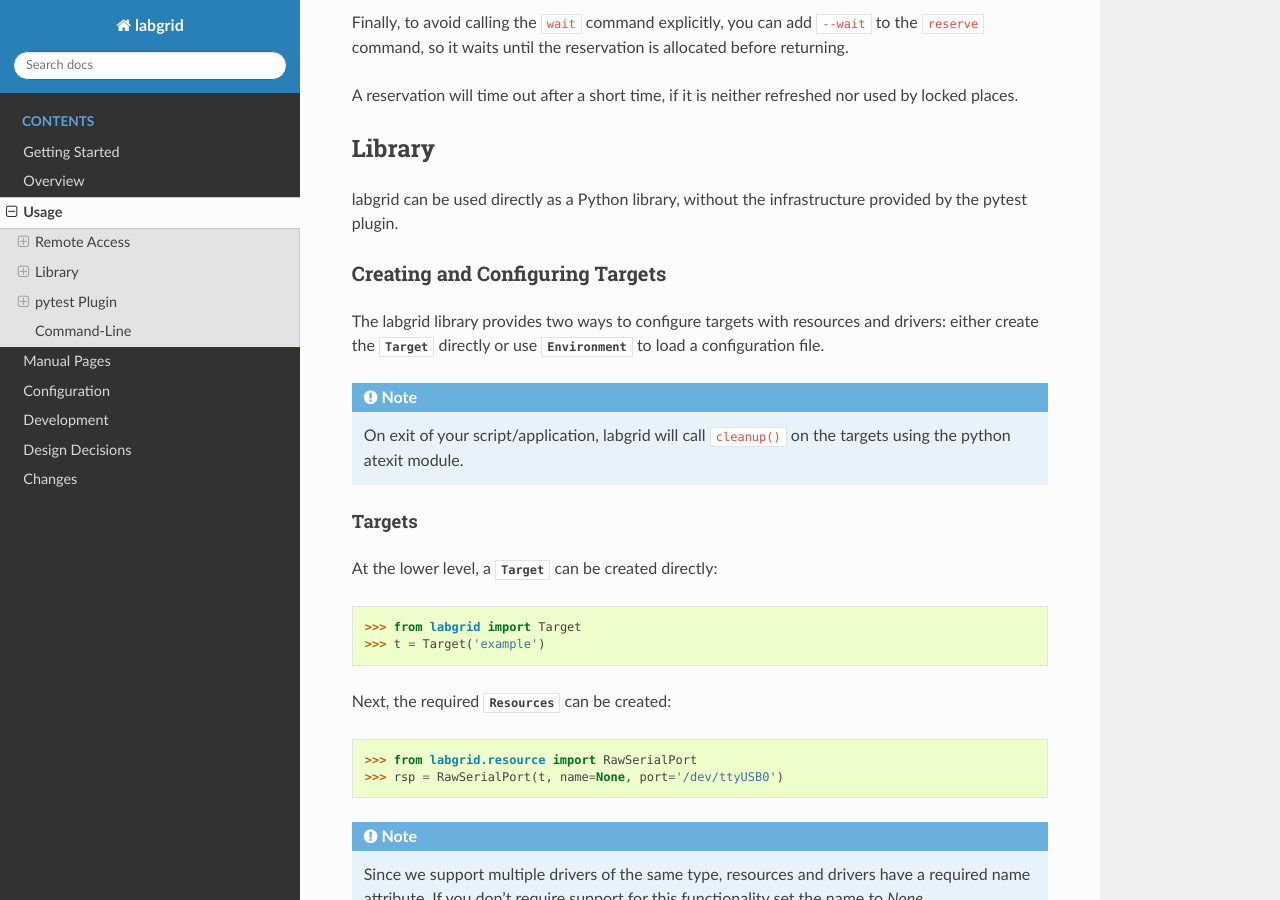
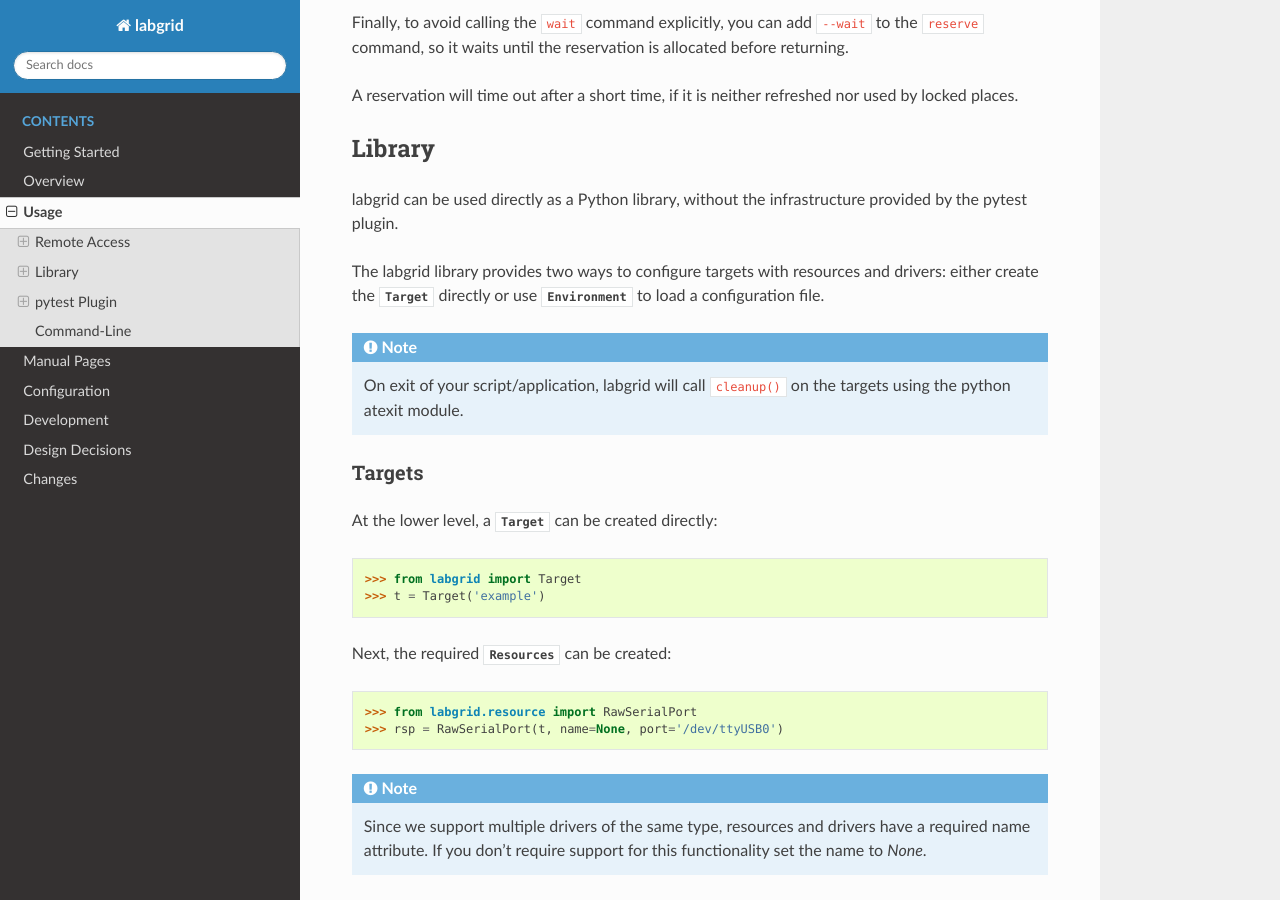
Before and after one commit to labgrid-project/labgrid, a Sphinx documentation site: the page built from doc/usage.rst, in a window 1280 px wide and 900 px high, scrolled down 2765 px. Built offline with Sphinx 7.4.7 and the Read the Docs theme 2.0.0, drawn with Linux system fonts in a browser that asks for light colours; pages that are not in the unit, such as notebooks, are missing from menus.

Commit message:
doc/usage: library: slim down header hierarchy
The section "Creating and Configuring Targets" is the only one on that
level, and the text below can just follow the introduction. Remove the
heading, and bump the next level up by one.

Signed-off-by: Roland Hieber <rhi@pengutronix.de>

```diff
--- a/doc/usage.rst
+++ b/doc/usage.rst
@@ -171,8 +171,6 @@
 labgrid can be used directly as a Python library, without the infrastructure
 provided by the pytest plugin.
 
-Creating and Configuring Targets
-~~~~~~~~~~~~~~~~~~~~~~~~~~~~~~~~
 The labgrid library provides two ways to configure targets with resources and
 drivers: either create the :any:`Target` directly or use :any:`Environment` to
 load a configuration file.
@@ -182,7 +180,7 @@
    targets using the python atexit module.
 
 Targets
-^^^^^^^
+~~~~~~~
 At the lower level, a :any:`Target` can be created directly::
 
   >>> from labgrid import Target
@@ -238,7 +236,7 @@
   >>>     <your code here>
 
 Environments
-^^^^^^^^^^^^
+~~~~~~~~~~~~
 In practice, is is often useful to separate the `Target` configuration from the
 code which needs to control the board (such as a test case or installation
 script).
```
